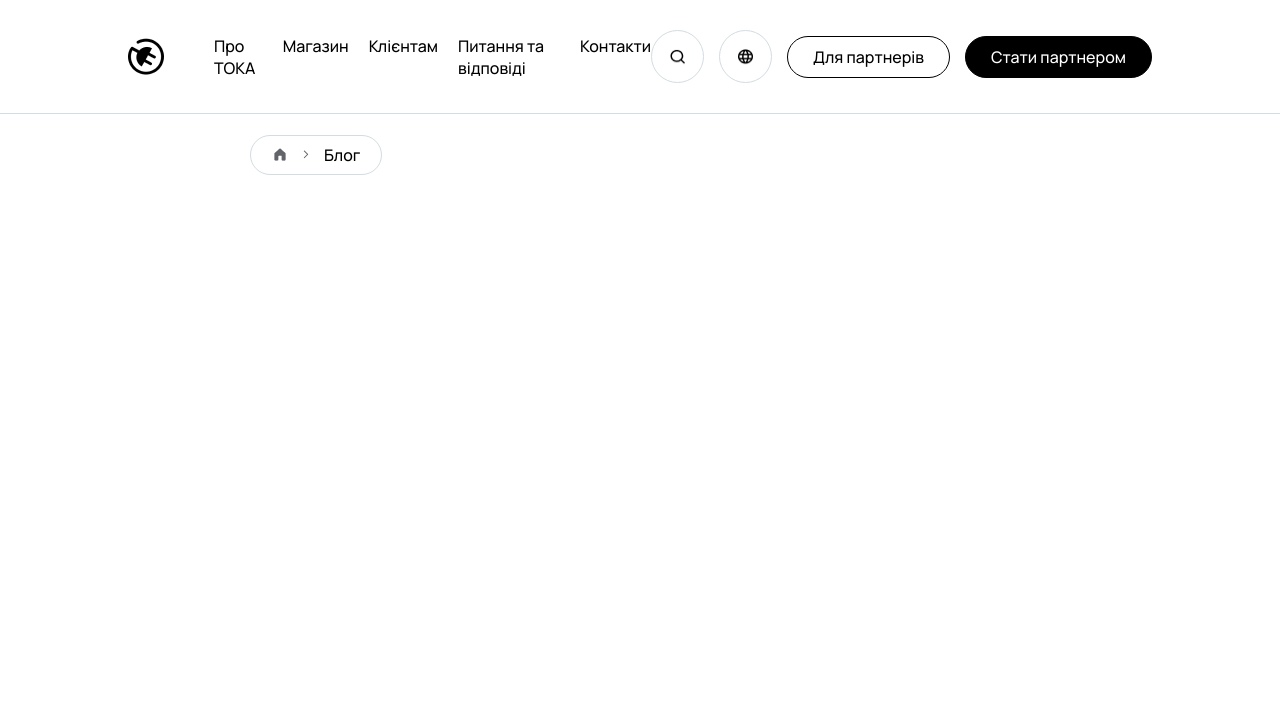
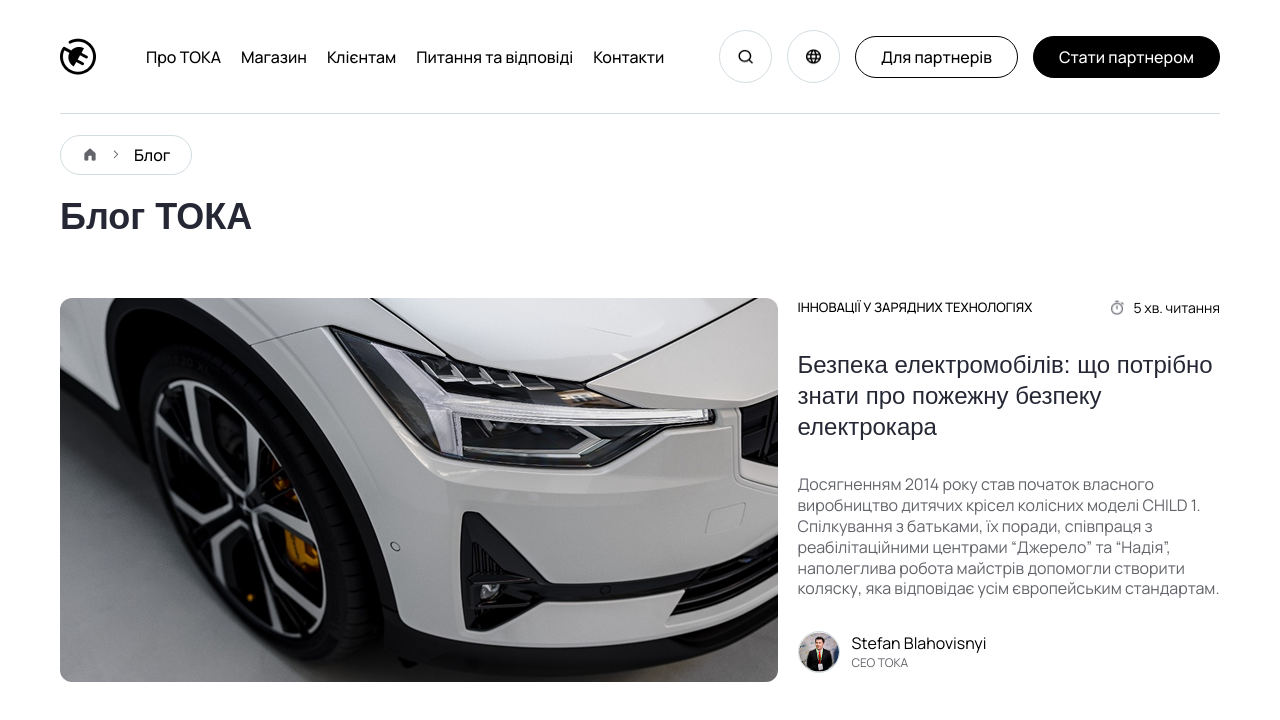
Before and after one commit to tokaenergy/template.toka.energy, a website built with webpack: page src/index.html in a window 1280 px wide. Built offline with nearby package versions, Linux system fonts and the light colour scheme; a web font is replaced by a local one.

Commit message:
blog-preview, grid

```diff
--- a/src/index.html
+++ b/src/index.html
@@ -4,8 +4,10 @@
   <meta charset="UTF-8">
   <meta name="viewport" content="width=device-width, initial-scale=1.0">
   <title>Document</title>
+  <link href="https://fonts.googleapis.com/css2?family=Unbounded:wght@400;500;600;700&display=swap" rel="stylesheet">
 </head>
 <body>
+  <div class="container">
   <header class="header">
     <img class="header__logo" src="img/logo.png" alt="logo">
 
@@ -39,6 +41,42 @@
     <span class="breadcrumb__current">Блог</span>
   </nav>
 
+  <div class="blog-title">Блог ТОКА</div>
 
+
+
+  <section class="blog-preview">
+    <img src="img/car.png" alt="Автомобиль" class="blog-preview__image" />
+
+    <div class="blog-preview__content">
+      <div class="blog-preview__header">
+        <span class="blog-preview__category">Інновації у зарядних технологіях</span>
+
+        <div class="blog-preview__time">
+          <img src="img/timer.png" alt="clock" class="blog-preview__clock-icon" />
+          <span>5 хв. читання</span>
+        </div>
+      </div>
+
+      <h2 class="blog-preview__title">
+        Безпека електромобілів: що потрібно знати про пожежну безпеку електрокара
+      </h2>
+
+      <p class="blog-preview__description">
+        Досягненням 2014 року став початок власного виробництво дитячих крісел колісних моделі CHILD 1.
+        Спілкування з батьками, їх поради, співпраця з реабілітаційними центрами “Джерело” та “Надія”,
+        наполеглива робота майстрів допомогли створити коляску, яка відповідає усім європейським стандартам.
+      </p>
+
+      <div class="blog-preview__author">
+        <img src="img/CEO.png" alt="author" class="blog-preview__avatar" />
+        <div class="blog-preview__author-info">
+          <span class="blog-preview__author-name">Stefan Blahovisnyi</span>
+          <span class="blog-preview__author-role">CEO TOKA</span>
+        </div>
+      </div>
+    </div>
+  </section>
+</div>
 </body>
 </html>
--- a/src/style/style.scss
+++ b/src/style/style.scss
@@ -8,23 +8,26 @@
 
 body {
   font-family: 'Manrope', sans-serif;
+  background: #fff;
 }
 
+.container {
+  max-width: 1440px; // можно менять под ширину макета
+  padding: 0 60px;
+  margin: 0 auto;
+}
+
+/* HEADER */
 .header {
   display: flex;
   justify-content: space-between;
   align-items: center;
-  padding: 30px 10%;
+  padding: 30px 0;
   border-bottom: 1px solid #D3DCE0;
 
-  &__logo {
-    cursor: pointer;
-  }
+  &__logo { cursor: pointer; }
 
-  &__nav {
-    flex: 1;
-    margin-left: 50px;
-  }
+  &__nav { flex: 1; margin-left: 50px; }
 
   &__links {
     list-style: none;
@@ -38,9 +41,7 @@ body {
       text-decoration: none;
       transition: color 0.3s;
 
-      &:hover {
-        color: #777;
-      }
+      &:hover { color: #777; }
     }
   }
 
@@ -86,33 +87,26 @@ body {
       background-color: #000;
       color: #fff;
 
-      &:hover {
-        background-color: #333;
-      }
+      &:hover { background-color: #333; }
     }
   }
 }
 
+/* BREADCRUMB */
 .breadcrumb {
   display: flex;
   align-items: center;
   gap: 10px;
-
   width: max-content;
   height: 40px;
-
   padding: 12px 21px;
   border: 1px solid #D3DCE0;
   border-radius: 37px;
-
   background-color: #fff;
-
-
-  margin: 21px 0 0 250px;  /*MARGINS*/
+  margin: 21px 0;
 
   &__home {
     width: 16px;
-
     img {
       width: 100%;
       height: 100%;
@@ -135,3 +129,121 @@ body {
     white-space: nowrap;
   }
 }
+
+/* BLOG TITLE */
+.blog-title {
+  margin: 21px 0;
+  width: 828px;
+  font-family: 'Unbounded', sans-serif;
+  font-weight: 600;
+  font-size: 36px;
+  color: #252834;
+}
+
+/* BLOG PREVIEW */
+.blog-preview {
+  display: grid;
+  grid-template-columns: repeat(8, 1fr);
+  column-gap: 20px;
+  margin: 60px 0;
+
+  &__image {
+    grid-column: 1 / span 5;
+    width: 100%;
+    max-width: 784px;
+    height: 384px;
+    border-radius: 12px;
+    object-fit: cover;
+  }
+
+  &__content {
+    grid-column: 6 / span 3;
+    display: flex;
+    flex-direction: column;
+    justify-content: space-between;
+    height: 375px;
+  }
+
+  &__header {
+    display: flex;
+    justify-content: space-between;
+    align-items: center;
+    gap: 20px;
+  }
+
+  &__category {
+    font-family: 'Manrope', sans-serif;
+    font-weight: 500;
+    font-size: 13px;
+    line-height: 147%;
+    text-transform: uppercase;
+  }
+
+  &__time {
+    display: flex;
+    align-items: center;
+    gap: 8px;
+
+    img {
+      width: 16px;
+      height: 16px;
+    }
+
+    span {
+      font-family: 'Manrope', sans-serif;
+      font-weight: 400;
+      font-size: 14px;
+      line-height: 100%;
+    }
+  }
+
+  &__title {
+    font-family: 'Unbounded', sans-serif;
+    font-weight: 500;
+    font-size: 24px;
+    color: #252834;
+    line-height: 1.3;
+  }
+
+  &__description {
+    font-family: 'Manrope', sans-serif;
+    font-weight: 400;
+    font-size: 16px;
+    color: #62646A;
+    line-height: 1.3;
+  }
+
+  &__author {
+    display: flex;
+    align-items: center;
+    gap: 12px;
+
+    &-info {
+      display: flex;
+      flex-direction: column;
+      justify-content: center;
+    }
+
+    &-name {
+      font-family: 'Manrope', sans-serif;
+      font-weight: 400;
+      font-size: 16px;
+      color: #000;
+    }
+
+    &-role {
+      font-family: 'Manrope', sans-serif;
+      font-weight: 400;
+      font-size: 12px;
+      line-height: 147%;
+      color: #62646A;
+    }
+  }
+
+  &__avatar {
+    width: 42px;
+    height: 42px;
+    border-radius: 100px;
+    border: 1px solid #D3DCE0;
+  }
+}
```
Also changed, not shown: src/img/CEO.png (added), src/img/car.png (added), src/img/timer.png (added).
